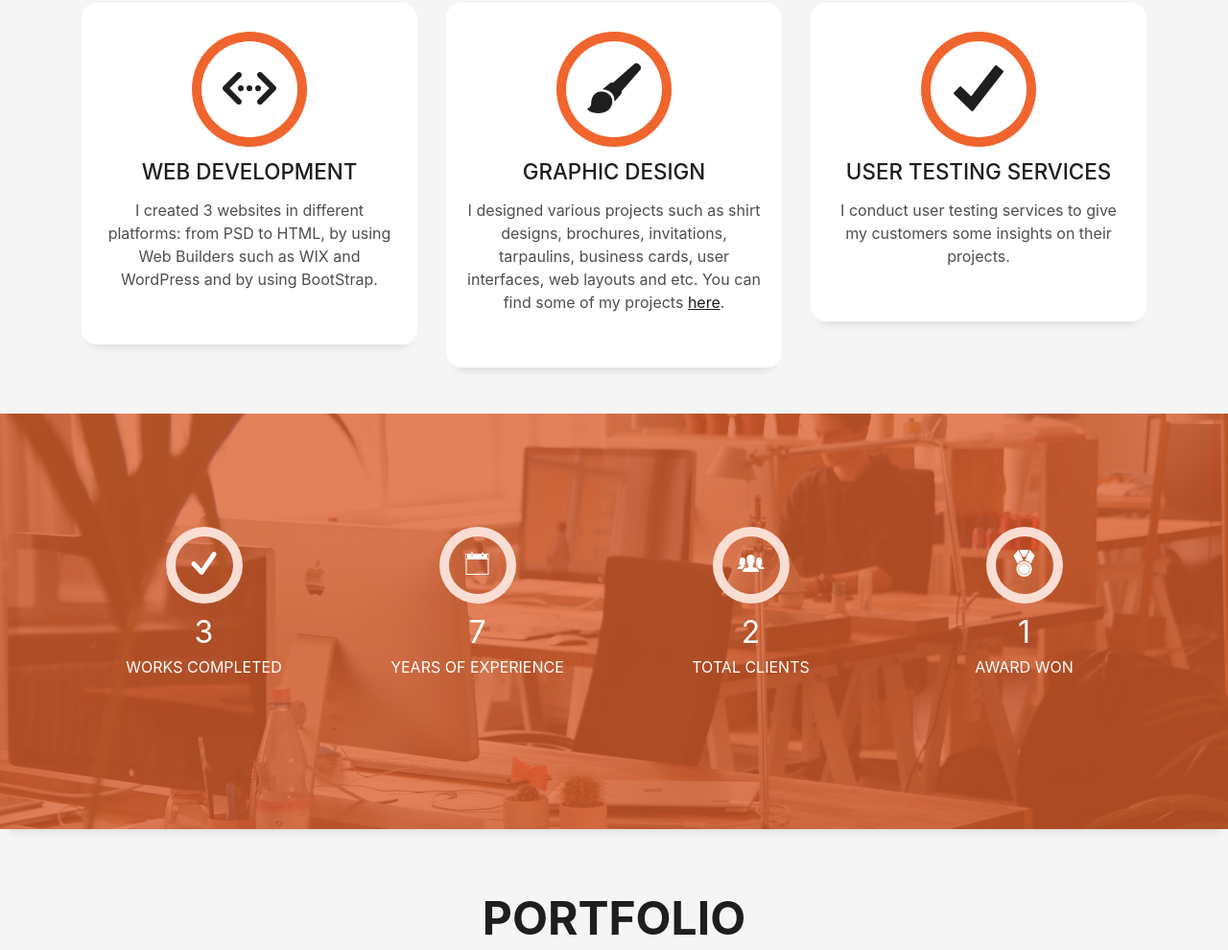
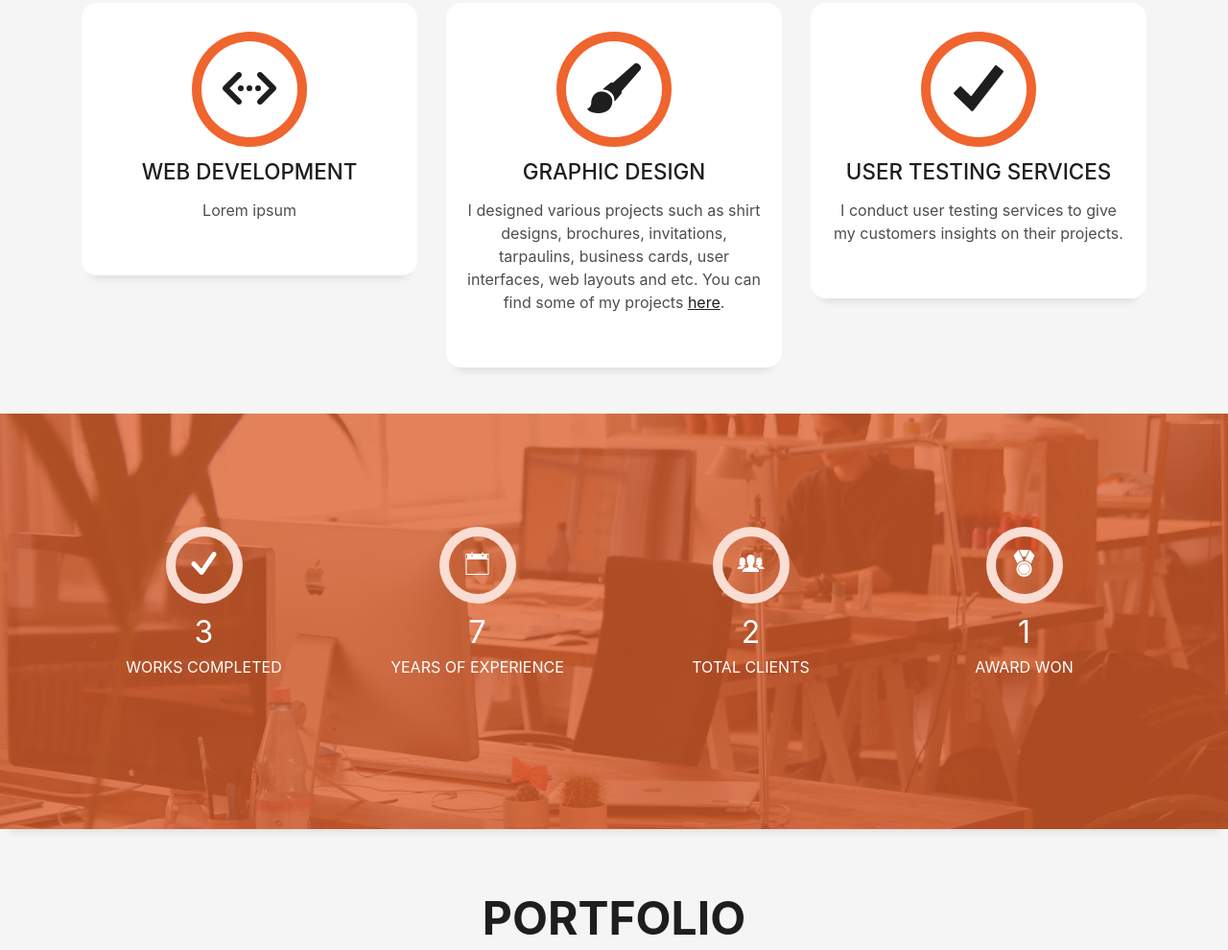
Before and after one commit to kmKowdz/kmalarcon, a plain HTML site: page index.html in a window 1280 px wide. Shown: the part 1753-2743 px from the top of the page at 96% size. Drawn offline with Linux system fonts and the light colour scheme; files whose address does not match are found by name.

Commit message:
update index html

```diff
--- a/index.html
+++ b/index.html
@@ -196,7 +196,7 @@
             <div class="service-content">
               <h2 class="s-title">Web Development</h2>
               <p class="s-description text-center">
-                I created 3 websites in different platforms: from PSD to HTML, by using Web Builders such as WIX and WordPress and by using BootStrap.
+                Lorem ipsum
               </p>
             </div>
           </div>
@@ -222,7 +222,7 @@
             <div class="service-content">
               <h2 class="s-title">User Testing Services</h2>
               <p class="s-description text-center">
-                I conduct user testing services to give my customers some insights on their projects.
+                I conduct user testing services to give my customers insights on their projects.
               </p>
             </div>
           </div>
```
